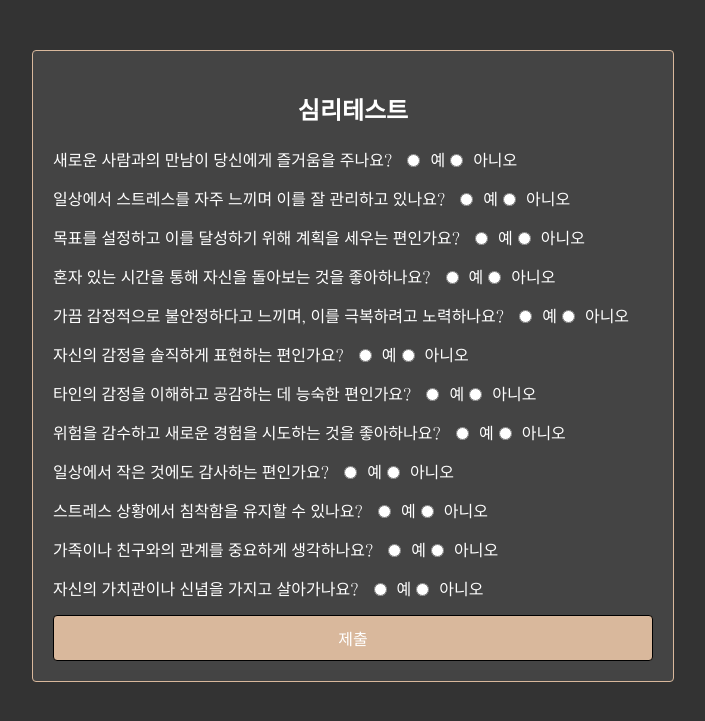
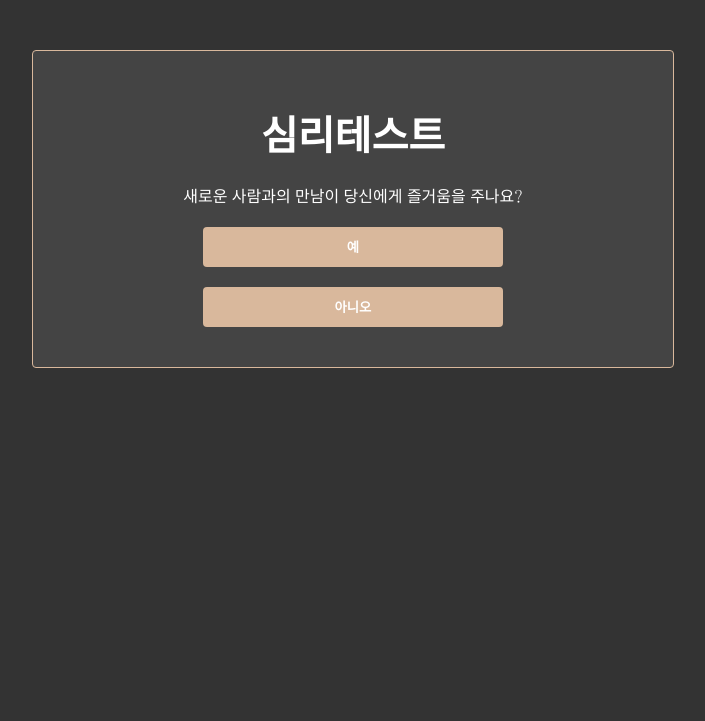
Before and after one commit to Cirque-Du-Trash/Flask, a Flask app: page /survey in a window 1280 px wide. Shown: the top 721 px of the page, without its empty margins (287-992 px from the left). Run offline with Flask 3, Linux system fonts and the light colour scheme; a user stored in the database is signed in.

Commit message:
DAISYUKI

```diff
--- a/app.py
+++ b/app.py
@@ -102,41 +102,47 @@ def info():
 # 설문 페이지
 @app.route('/survey', methods=['GET', 'POST'])
 def survey():
+    if session.get('step') != 'survey':
+        return redirect(url_for('index'))
 
-    if session.get('step') != 'survey':
-        return redirect(url_for('index')) # 올바른 접근 형태가 아니면 index로 리다이렉트
+    questions = Question.query.order_by(Question.order).all()
 
-    questions = Question.query.order_by(Question.order).all()  # 질문 순서 정렬
+    # 세션 초기화 (GET 요청 시)
+    if request.method == 'GET':
+        session['responses'] = {}
+        print("Current session responses at start:", session['responses'])
+
     if request.method == 'POST':
-        responses = {}
-        for i, question in enumerate(questions):
-            response_key = f'question{i + 1}'
-            responses[response_key] = request.form.get(response_key)
+        # 응답 저장
+        for key, value in request.form.items():
+            if key.startswith('question'):
+                session['responses'][key] = value
 
-        session['responses'] = responses
+        print("Updated session responses:", session['responses'])
 
-        user_id = current_user.id if current_user.is_authenticated else None
+        # 모든 질문에 응답했는지 확인
+        if len(session['responses']) == len(questions):
+            user_id = current_user.id if current_user.is_authenticated else None
 
-        if is_response_duplicate(session.get('name'), session.get('age_group'), session.get('gender')):
-            flash('이미 응답이 기록되어 있습니다.', 'error')
+            if is_response_duplicate(session.get('name'), session.get('age_group'), session.get('gender')):
+                flash('이미 응답이 기록되어 있습니다.', 'error')
+                return redirect(url_for('result'))
+
+            test_response = TestResponse(
+                user_id=user_id,
+                response=json.dumps(session['responses']),
+                name=session.get('name'),
+                age_group=session.get('age_group'),
+                gender=session.get('gender')
+            )
+
+            db.session.add(test_response)
+            db.session.commit()
+
+            session['step'] = 'result'
             return redirect(url_for('result'))
 
-        test_response = TestResponse(
-            user_id=user_id,
-            response=json.dumps(responses),
-            name=session.get('name'),  # 이름 필드 추가
-            age_group=session.get('age_group'),  # 연령대 필드 추가
-            gender=session.get('gender')
-        )
-
-        db.session.add(test_response)
-        db.session.commit()
-
-        session['step'] = 'result'
-        return redirect(url_for('result'))
-
     return render_template('survey.html', questions=questions)
-
 
 # 결과 페이지
 @app.route('/result', methods=['GET'])
@@ -154,26 +160,37 @@ def result():
     score = sum(1 for response in responses.values() if response == 'yes')
 
     # 결과에 따른 메시지
-    if score >= 4:
+    if score >= 10:
         result_message = (
-            "축하합니다! 당신은 감정적으로 안정된 편입니다. "
+            "축하합니다! 당신은 감정적으로 매우 안정된 사람입니다. "
             "주변 사람들과의 관계를 잘 유지하며, 스트레스를 효과적으로 관리할 수 있는 능력이 뛰어납니다. "
-            "이러한 감정적 안정성을 바탕으로, 앞으로도 긍정적인 경험을 쌓아가길 바랍니다."
+            "또한, 긍정적인 사고방식을 가지고 있어 어려움 속에서도 희망을 잃지 않습니다."
         )
-    elif score == 3:
+    elif score >= 8:
         result_message = (
-            "당신은 감정적으로 약간 불안정할 수 있습니다. "
+            "당신은 감정적으로 안정된 편입니다. "
+            "일상에서의 스트레스도 잘 관리하고 있으며, 주변 사람들과도 좋은 관계를 유지합니다. "
+            "자신의 감정을 잘 이해하고, 필요한 경우 도움을 요청하는 것을 두려워하지 않는 모습이 인상적입니다."
+        )
+    elif score >= 6:
+        result_message = (
+            "당신은 감정적으로 약간의 불안정을 느낄 수 있지만, 이를 극복하려는 노력이 돋보입니다. "
             "일상에서의 스트레스가 때때로 당신의 감정에 영향을 미칠 수 있습니다. "
-            "그러나 스스로를 돌아보며 감정을 관리하려는 노력이 돋보입니다. "
-            "보다 안정된 감정을 위해 자신에게 맞는 방법을 찾아보는 것이 좋겠습니다."
+            "더욱 안정된 감정을 위해 스스로를 돌아보며 감정을 관리해보세요."
+        )
+    elif score >= 4:
+        result_message = (
+            "당신은 감정적으로 불안정할 수 있습니다. "
+            "주변의 스트레스나 감정적인 어려움이 당신에게 큰 영향을 미치고 있는 것 같습니다. "
+            "이럴 때일수록 주변 사람들과의 소통이 중요하며, 전문적인 도움을 받는 것도 고려해보세요."
         )
     else:
         result_message = (
-            "현재 당신은 감정적으로 불안정한 편일 수 있습니다. "
-            "일상적인 스트레스나 감정적인 어려움이 당신에게 큰 영향을 미치고 있는 것 같습니다. "
-            "이럴 때일수록 주변 사람들과의 소통이 중요하며, 전문적인 도움을 받는 것도 고려해보세요. "
-            "자신의 감정을 이해하고 관리하는 방법을 찾는 것이 필요합니다."
+            "현재 당신은 감정적으로 매우 불안정한 상태일 수 있습니다. "
+            "일상적인 스트레스가 당신의 감정에 큰 영향을 미치고 있으며, 이럴 때일수록 스스로를 잘 돌보는 것이 필요합니다. "
+            "전문가와의 상담을 통해 감정을 이해하고 관리하는 방법을 찾는 것이 좋겠습니다."
         )
+
 
     test_response = TestResponse.query.order_by(TestResponse.id.desc()).first()
     if test_response:
@@ -239,7 +256,19 @@ def stats():
 
     # Plotly를 이용한 그래프 생성
     fig = px.bar(df, x='question', y=['yes', 'no'], title='질문별 응답 통계', barmode='group')
+
+    # 배경 색상 및 기타 레이아웃 설정
+    fig.update_layout(
+        plot_bgcolor='rgba(0,0,0,0)',  # 투명 배경
+        paper_bgcolor='rgba(0,0,0,0)',  # 투명 배경
+        font=dict(color='white'),  # 흰색 폰트
+        xaxis=dict(gridcolor='#444444'),  # 어두운 그리드 색상
+        yaxis=dict(gridcolor='#444444')
+    )
+
+    # 그래프 HTML 생성
     graph_html = fig.to_html(full_html=False)
+
 
     # results 변수를 템플릿에 전달
     return render_template('stats.html', total_responses=total_responses, graph_html=graph_html, participants=participants, results=results)
--- a/static/survey.css
+++ b/static/survey.css
@@ -19,62 +19,50 @@ body {
 }
 
 /* 제목 스타일 */
-h1 {
+h2 {
     font-size: 2.5em; /* 제목 크기 */
     margin-bottom: 20px; /* 제목 아래 여백 */
     color: #ffffff; /* 흰색 글자 */
 }
 
-/* 폼 그룹 스타일 */
-.form-group {
-    margin-bottom: 15px; /* 아래 여백 */
-    display: flex; /* 플렉스 박스 사용 */
-    align-items: center; /* 세로 중앙 정렬 */
-    color: #ffffff; /* 흰색 글자 */
-}
-
-/* 라디오 버튼 스타일 */
-input[type="radio"] {
-    margin-right: 10px; /* 오른쪽 여백 */
+/* 질문 스타일 */
+.question {
+    display: none; /* 기본적으로 숨김 */
+    margin-bottom: 20px; /* 질문 간 여백 */
 }
 
 /* 버튼 스타일 */
-.btn {
-    padding: 10px; /* 여백 */
+button {
+    padding: 10px 15px; /* 여백 */
     background-color: #d9b89c; /* 연한 배경 */
     color: #ffffff; /* 흰색 글자 */
-    border: 1px solid #000000; /* 검은색 테두리 */
+    border: none; /* 테두리 제거 */
     border-radius: 4px; /* 모서리 둥글기 */
     cursor: pointer; /* 커서 모양 변경 */
     transition: background-color 0.3s; /* 배경색 전환 효과 */
-    width: 100%; /* 버튼 너비 100% */
-    font-size: 16px; /* 버튼 글자 크기 */
+    width: 50%; /* 버튼 너비 50% */
+    font-family: "Nanum Myeongjo", serif; /* 폰트 설정 */
+    font-weight: bold; /* 글자 두께 */
+    margin-top: 20px;
 }
 
-.btn:hover {
+button:hover {
     background-color: #333333; /* 마우스 오버 시 어두운 회색 */
-}
-
-/* 라디오 버튼 레이블 스타일 */
-label {
-    margin-right: 10px; /* 오른쪽 여백 */
-    color: #ffffff; /* 흰색 글자으로 변경 */
-    font-size: 16px; /* 글자 크기 */
 }
 
 /* 미디어 쿼리 */
 @media (max-width: 600px) {
     /* 작은 화면에서의 스타일 */
     .container {
-        max-width: 95%; /* 최대 너비를 90%로 조정 */
+        max-width: 95%; /* 최대 너비를 95%로 조정 */
         padding: 10px; /* 여백 조정 */
     }
 
-    h1 {
+    h2 {
         font-size: 20px; /* 제목 크기 조정 */
     }
 
-    .btn {
+    button {
         padding: 8px; /* 버튼 여백 조정 */
     }
 }
--- a/templates/index.html
+++ b/templates/index.html
@@ -15,7 +15,7 @@
             당신은<br>
             <span class="highlight">어떤 사람</span>인가요?
         </h1>
-        <p class="small">당신의 현재 심리상태는?</p>
+        <p class="small">당신의 현재 심리적으로 안정되어 있나요?</p>
         <a href="{{ url_for('info') }}" class="start-button">시작하기</a>
     </div>
 </body>
--- a/templates/result.html
+++ b/templates/result.html
@@ -11,9 +11,8 @@
 </head>
 <body>
     <div class="container">
-        <h1>결과 페이지</h1>
         <p class="thank-you-message">테스트에 참여해 주셔서 감사합니다!</p>
-        <p>귀하의 의견은 소중하며, 더 나은 서비스를 제공하는 데 큰 도움이 됩니다.</p>
+        <p>소중한 의견 감사합니다, 더 나은 서비스를 제공하기 위해 노력하겠습니다.</p>
 
         <h2>당신의 결과</h2>
         <p>{{ result }}</p>
--- a/templates/survey.html
+++ b/templates/survey.html
@@ -8,19 +8,46 @@
     <link rel="preconnect" href="https://fonts.googleapis.com">
     <link rel="preconnect" href="https://fonts.gstatic.com" crossorigin>
     <link href="https://fonts.googleapis.com/css2?family=Nanum+Myeongjo:wght@400;700;800&display=swap" rel="stylesheet">
+    <script>
+        let currentQuestion = 0;
+        const totalQuestions = {{ questions|length }};
+
+        function showQuestion() {
+            const questionDivs = document.querySelectorAll('.question');
+            questionDivs.forEach((div, index) => {
+                div.style.display = index === currentQuestion ? 'block' : 'none';
+            });
+        }
+
+        function nextQuestion(response) {
+            const responseKey = `question${currentQuestion + 1}`;
+            document.getElementById(responseKey).value = response;
+            console.log(`Question ${currentQuestion + 1}: ${response}`); // 응답 로그 추가
+            currentQuestion++;
+
+            if (currentQuestion < totalQuestions) {
+                showQuestion();
+            } else {
+                console.log("Submitting the form"); // 폼 제출 로그 추가
+                document.getElementById('surveyForm').submit();
+            }
+        }
+
+        document.addEventListener('DOMContentLoaded', showQuestion);
+    </script>
 </head>
 <body>
     <div class="container">
         <h2>심리테스트</h2>
-        <form action="{{ url_for('survey') }}" method="post">
+        <form id="surveyForm" action="{{ url_for('survey') }}" method="post">
             {% for question in questions %}
-                <div class="form-group">
+                <div class="question" style="display: none;">
                     <label>{{ question.text }}</label><br>
-                    <input type="radio" name="question{{ loop.index }}" value="yes" required> 예<br>
-                    <input type="radio" name="question{{ loop.index }}" value="no" required> 아니오<br>
+                    <input type="hidden" id="question{{ loop.index }}" name="question{{ loop.index }}">
+                    <button type="button" onclick="nextQuestion('yes')">예</button>
+                    <button type="button" onclick="nextQuestion('no')">아니오</button>
                 </div>
             {% endfor %}
-            <button type="submit" class="btn">제출</button>
         </form>
     </div>
 </body>
```
Also changed, not shown: forms.py (+20 -6 lines), static/stats.css (+61 -16 lines), templates/stats.html (+8 -4 lines), instance/test.db.
